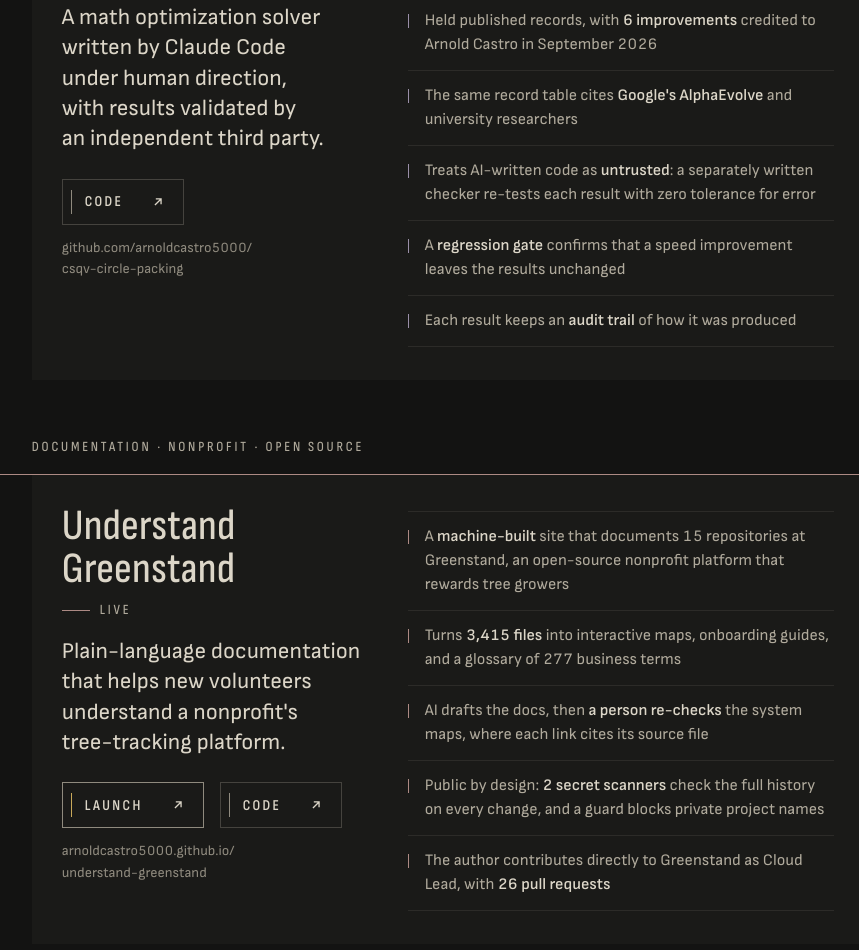
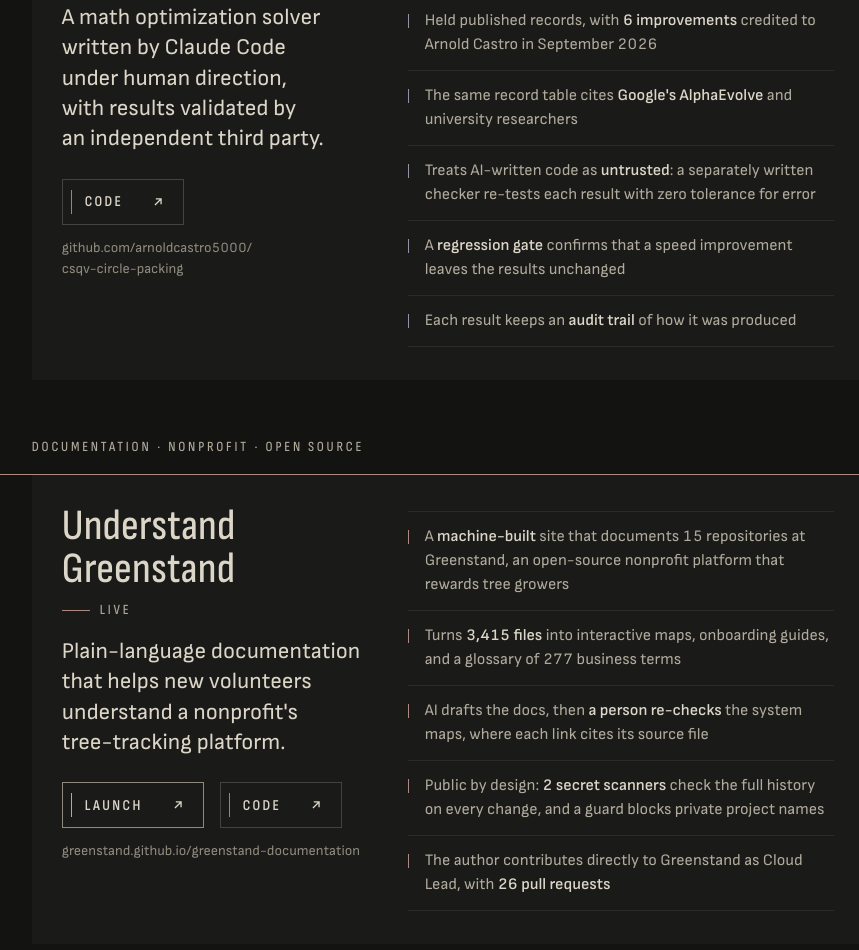
Before and after one commit to arnoldcastro5000/cloudsecuritypractice-landing, a plain HTML site: page index.html in a window 1280 px wide. Shown: the part 1908-2858 px from the top of the page, without its empty margins (365-1224 px from the left). Drawn offline with Linux system fonts and the light colour scheme.

Commit message:
Update links and host information in index.html

```diff
--- a/index.html
+++ b/index.html
@@ -939,11 +939,11 @@
                 Launch<span class="sr"> Understand Greenstand</span>
                 <svg viewBox="0 0 16 16" fill="none" stroke="currentColor" stroke-width="1.5" aria-hidden="true" focusable="false"><path d="M4.5 11.5l7-7M5.5 4.5h6v6"/></svg>
               </a>
-              <a class="act" href="https://github.com/arnoldcastro5000/understand-greenstand">
+              <a class="act" href="https://github.com/Greenstand/greenstand-documentation">
                 Code<span class="sr"> for Understand Greenstand on GitHub</span>
                 <svg viewBox="0 0 16 16" fill="none" stroke="currentColor" stroke-width="1.5" aria-hidden="true" focusable="false"><path d="M4.5 11.5l7-7M5.5 4.5h6v6"/></svg>
               </a>
-              <p class="host">arnoldcastro5000.<wbr>github.io/<wbr><span class="nb">understand-greenstand</span></p>
+              <p class="host">greenstand.<wbr>github.io/<wbr><span class="nb">greenstand-documentation</span></p>
             </div>
           </div>
           <div class="sys-proof">
```
